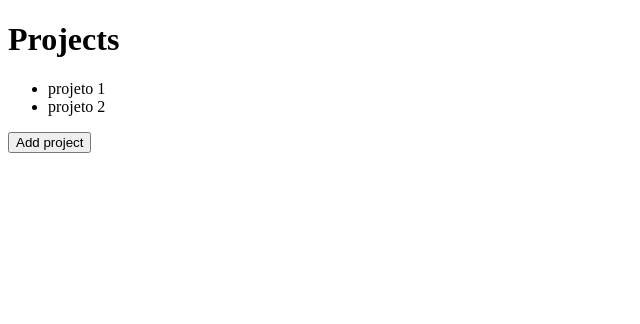
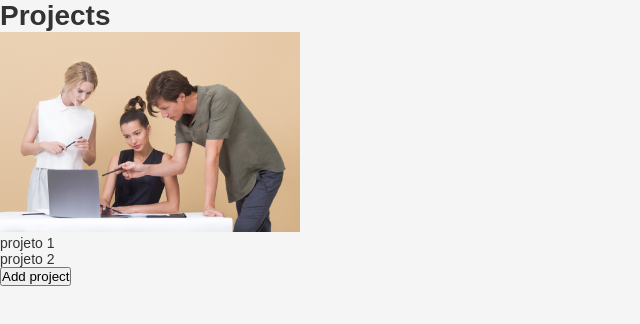
Before and after one commit to ivanvinicius/2020-bootcamp-frontend-com-reactjs, a React app: page / in a window 1280 px wide. Shown: the top 324 px of the page, without its empty margins (0-640 px from the left). Built offline with nearby package versions, Linux system fonts and the light colour scheme.

Commit message:
importando css e imagens

```diff
--- /dev/null
+++ b/src/App.css
@@ -0,0 +1,12 @@
+*{
+  margin: 0;
+  padding: 0;
+  outline: 0;
+  box-sizing: border-box;
+}
+
+body{
+  background: #f5f5f5;
+  font: 14px sans-serif;
+  color: #333;
+}
--- a/src/App.js
+++ b/src/App.js
@@ -1,4 +1,7 @@
 import React, { useState } from 'react';
+
+import './App.css';
+import backgroundImage from './assets/img.jpg';
 
 import Header from './components/Header';
 
@@ -14,6 +17,8 @@
     <>
       <Header title="Projects"/>
 
+      <img width={300} src={backgroundImage} alt="background app"/>
+
       <ul>
         {projects.map(project => <li key={project}>{project}</li>)}
       </ul>
--- a/webpack.config.js
+++ b/webpack.config.js
@@ -23,7 +23,21 @@
         use: {
           loader: 'babel-loader',
         }
-      }
+      },
+      {
+        test: /\.css$/,
+        exclude: /node_modules/,
+        use: [
+          { loader: 'style-loader' },
+          { loader: 'css-loader' }
+        ]
+      },
+      {
+        test: /.*\.(gif|png|jpeg|jpg)$/i,
+        use: {
+          loader: 'file-loader'
+        },
+      },
     ]
   }
 }
```
Also changed, not shown: package.json (+8 -1 lines), src/assets/img.jpg (added), 1 other file (tests, documents, lock files or other folders).
